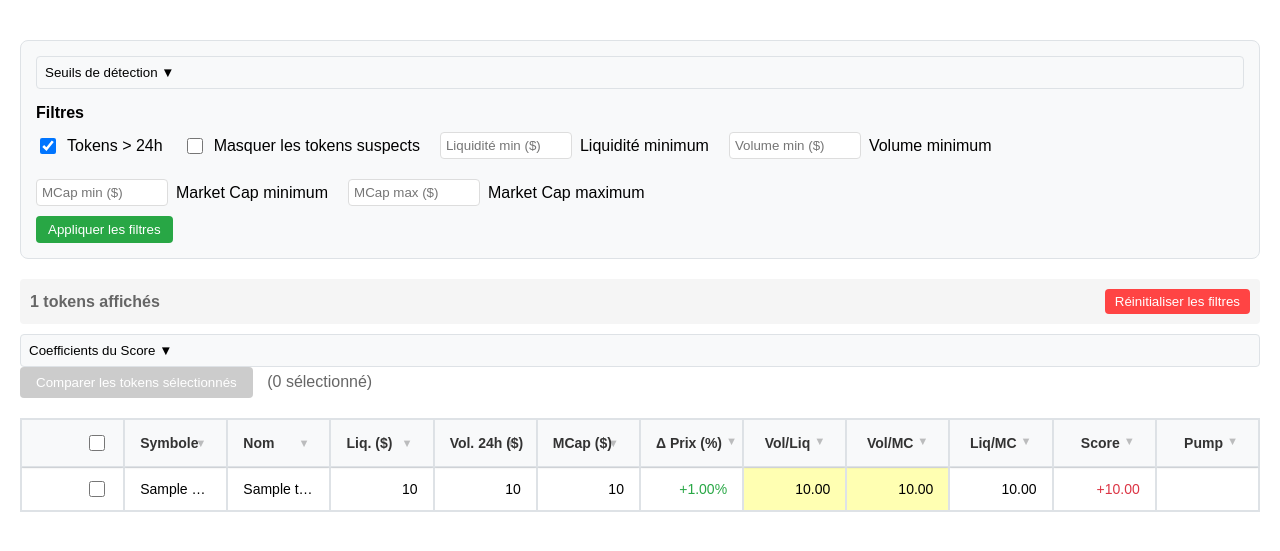
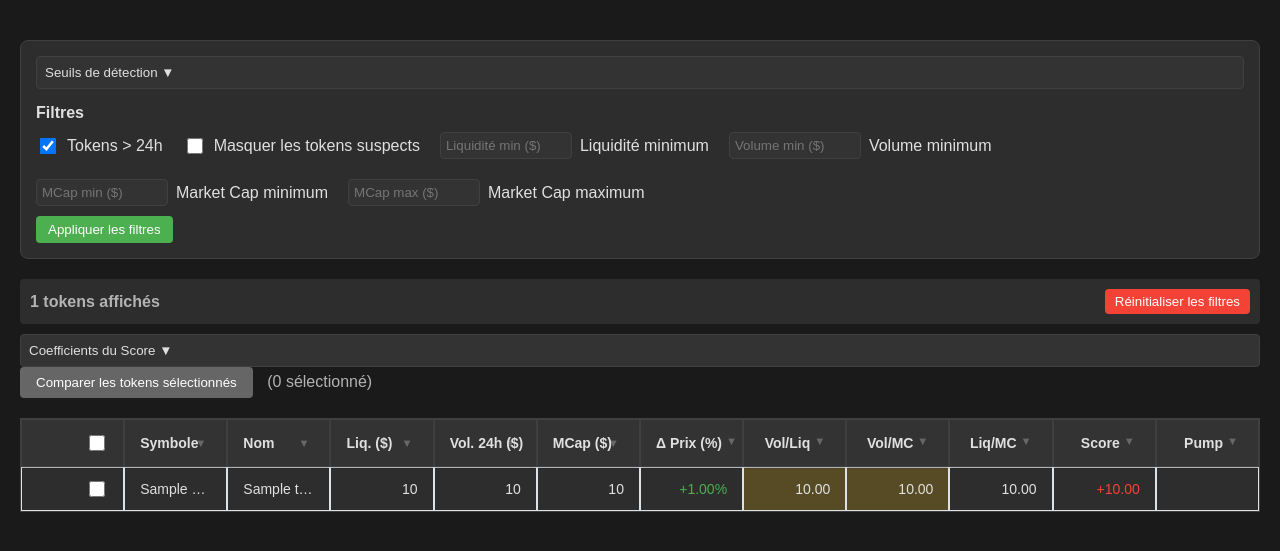
Before and after one commit to FrenSurfer/Sniffer, a Flask app: template templates/index.html in a window 1280 px wide. Shown: the top 551 px of the page. Run offline with Flask 3, Linux system fonts and the light colour scheme; the template is opened without the code that fills it: most values are stand-ins (such as "Sample title", 1, 10 or a date in 2020).

Commit message:
feat: change color for dark theme

```diff
--- a/static/css/styles.css
+++ b/static/css/styles.css
@@ -3,6 +3,8 @@ body {
     margin: 0;
     padding: 20px;
     font-family: Arial, sans-serif;
+    background-color: #1a1a1a;
+    color: #e0e0e0;
 }
 
 /* Style pour le conteneur du tableau */
@@ -23,9 +25,9 @@ table {
     border-spacing: 0;
     font-size: 14px;
     text-align: right;
-    background-color: #fff;
-    box-shadow: 0 1px 3px rgba(0, 0, 0, 0.2);
-    border: 1px solid #dee2e6;
+    background-color: #2d2d2d;
+    box-shadow: 0 1px 3px rgba(0, 0, 0, 0.4);
+    border: 1px solid #404040;
     table-layout: fixed;
 }
 
@@ -34,7 +36,7 @@ thead {
     position: sticky;
     top: 0;
     z-index: 1001;
-    background-color: #f8f9fa;
+    background-color: #333333;
 }
 
 th {
@@ -42,9 +44,10 @@ th {
     top: 0;
     padding: 12px 15px;
     font-weight: bold;
-    border: 1px solid #dee2e6;
-    background-color: #f8f9fa;
-    box-shadow: 0 2px 2px -1px rgba(0, 0, 0, 0.1);
+    background-color: #333333;
+    border: 1px solid #404040;
+    color: #e0e0e0;
+    box-shadow: 0 2px 2px -1px rgba(0, 0, 0, 0.3);
     white-space: nowrap;
     overflow: visible;
     min-width: 80px;
@@ -53,7 +56,7 @@ th {
 
 /* Styles pour le tri */
 th a {
-    color: #333;
+    color: #e0e0e0;
     text-decoration: none;
     display: flex;
     align-items: center;
@@ -103,30 +106,33 @@ tbody {
     z-index: 1000;
 }
 
-tr:nth-child(even) { background-color: #f8f9fa; }
-tr:hover { background-color: #f5f5f5; }
+
+tr:nth-child(even) { background-color: #333333; }
+tr:hover { background-color: #404040; }
 
 /* Styles pour les valeurs positives/négatives */
-.positive { color: #28a745; }
-.negative { color: #dc3545; }
+.positive { color: #4caf50; }
+.negative { color: #f44336; }
 
 /* Style pour les cellules suspectes */
 td.suspicious {
-    background-color: rgba(255, 255, 0, 0.3) !important;
+    background-color: rgba(255, 193, 7, 0.2) !important;
+
     position: relative;
 }
 
 td.suspicious:hover {
-    background-color: rgba(255, 255, 0, 0.4) !important;
+    background-color: rgba(255, 193, 7, 0.3) !important;
+
 }
 
 /* Styles pour les filtres */
 .filters-panel {
-    background: #f8f9fa;
+    background: #2d2d2d;
     padding: 15px;
     margin: 20px 0;
     border-radius: 8px;
-    border: 1px solid #dee2e6;
+    border: 1px solid #404040;
 }
 
 .filters-panel h3 {
@@ -151,13 +157,15 @@ td.suspicious:hover {
 .filter-options input[type="number"] {
     width: 120px;
     padding: 5px;
-    border: 1px solid #ddd;
+    background-color: #333333;
+    border: 1px solid #404040;
+    color: #e0e0e0;
     border-radius: 4px;
 }
 
 /* Styles pour les boutons */
 #applyFilters {
-    background-color: #28a745;
+    background-color: #4caf50;
     color: white;
     border: none;
     padding: 6px 12px;
@@ -177,21 +185,23 @@ td.suspicious:hover {
 .toggle-button {
     width: 100%;
     padding: 8px;
-    background: #f8f9fa;
-    border: 1px solid #dee2e6;
+    background: #333333;
+    border: 1px solid #404040;
+    color: #e0e0e0;
     border-radius: 4px;
     cursor: pointer;
     text-align: left;
 }
 
 .toggle-button:hover {
-    background-color: #e9ecef;
+    background-color: #404040;
 }
 
 .suspicious-thresholds {
-    background: #fff;
+
     padding: 15px;
-    border: 1px solid #dee2e6;
+    background: #2d2d2d;
+    border: 1px solid #404040;
     border-radius: 4px;
     margin-top: 5px;
 }
@@ -209,7 +219,7 @@ td.suspicious:hover {
 .filter-stats {
     margin: 10px 0;
     padding: 10px;
-    background-color: #f5f5f5;
+    background-color: #2d2d2d;
     border-radius: 4px;
     display: flex;
     justify-content: space-between;
@@ -218,11 +228,11 @@ td.suspicious:hover {
 
 #visibleCount {
     font-weight: bold;
-    color: #666;
+    color: #b3b3b3;
 }
 
 .reset-button {
-    background-color: #ff4444;
+    background-color: #f44336;
     color: white;
     border: none;
     padding: 5px 10px;
@@ -336,7 +347,7 @@ input[type="checkbox"] {
 /* Style pour le bouton de comparaison */
 #compareButton {
     padding: 8px 16px;
-    background-color: #007bff;
+    background-color: #2196f3;
     color: white;
     border: none;
     border-radius: 4px;
@@ -344,11 +355,25 @@ input[type="checkbox"] {
 }
 
 #compareButton:disabled {
-    background-color: #ccc;
+    background-color: #666666;
     cursor: not-allowed;
 }
 
 #selectedCount {
     margin-left: 10px;
-    color: #666;
+    color: #b3b3b3;
 }
+
+/* Styles pour les inputs */
+input[type="number"],
+input[type="text"] {
+    background-color: #333333;
+    color: #e0e0e0;
+    border: 1px solid #404040;
+}
+
+/* Styles pour le focus des inputs */
+input:focus {
+    outline: none;
+    border-color: #2196f3;
+}
```
Also changed, not shown: other parts of static/css/styles.css (+12 -11 lines).
